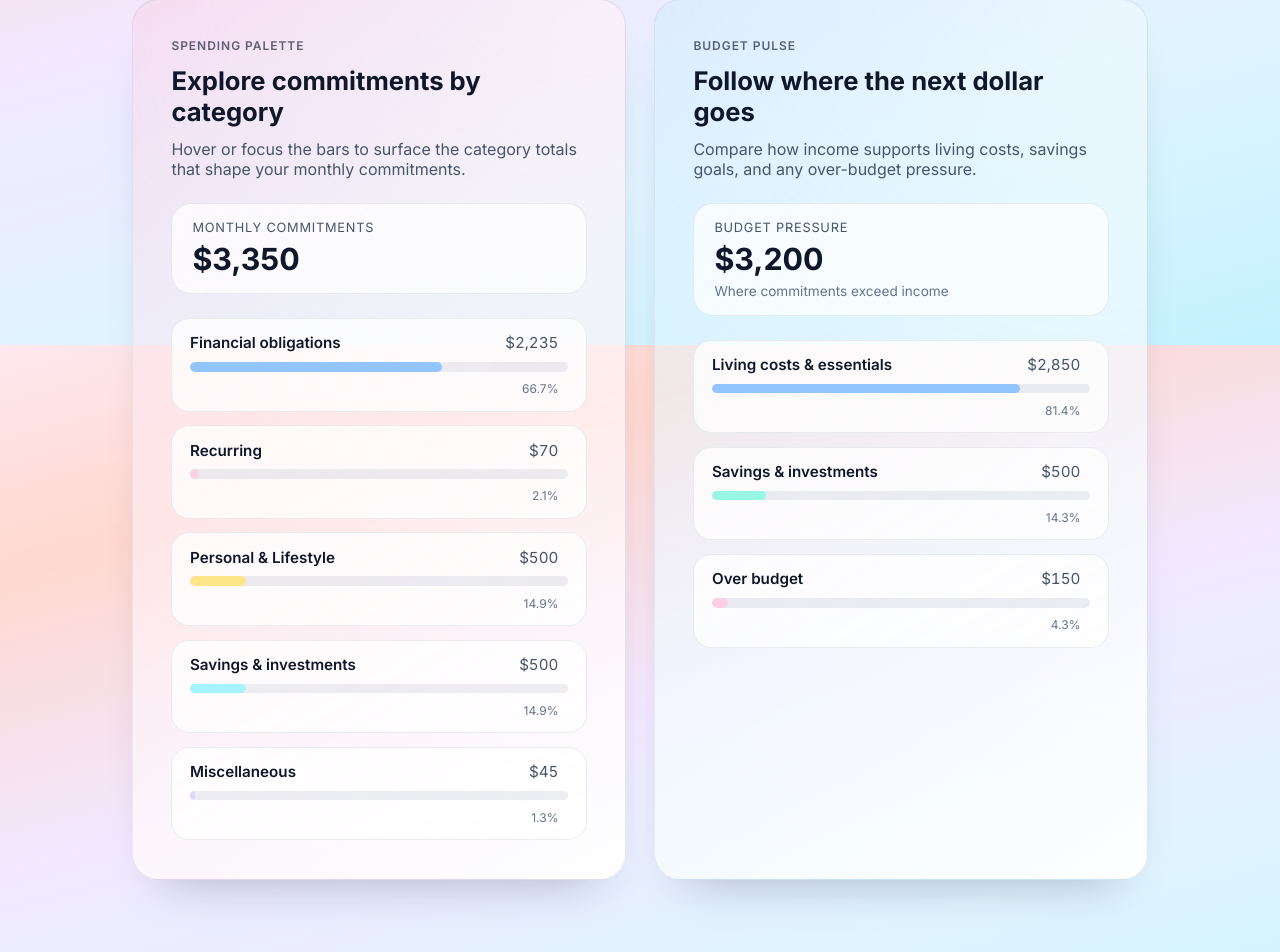
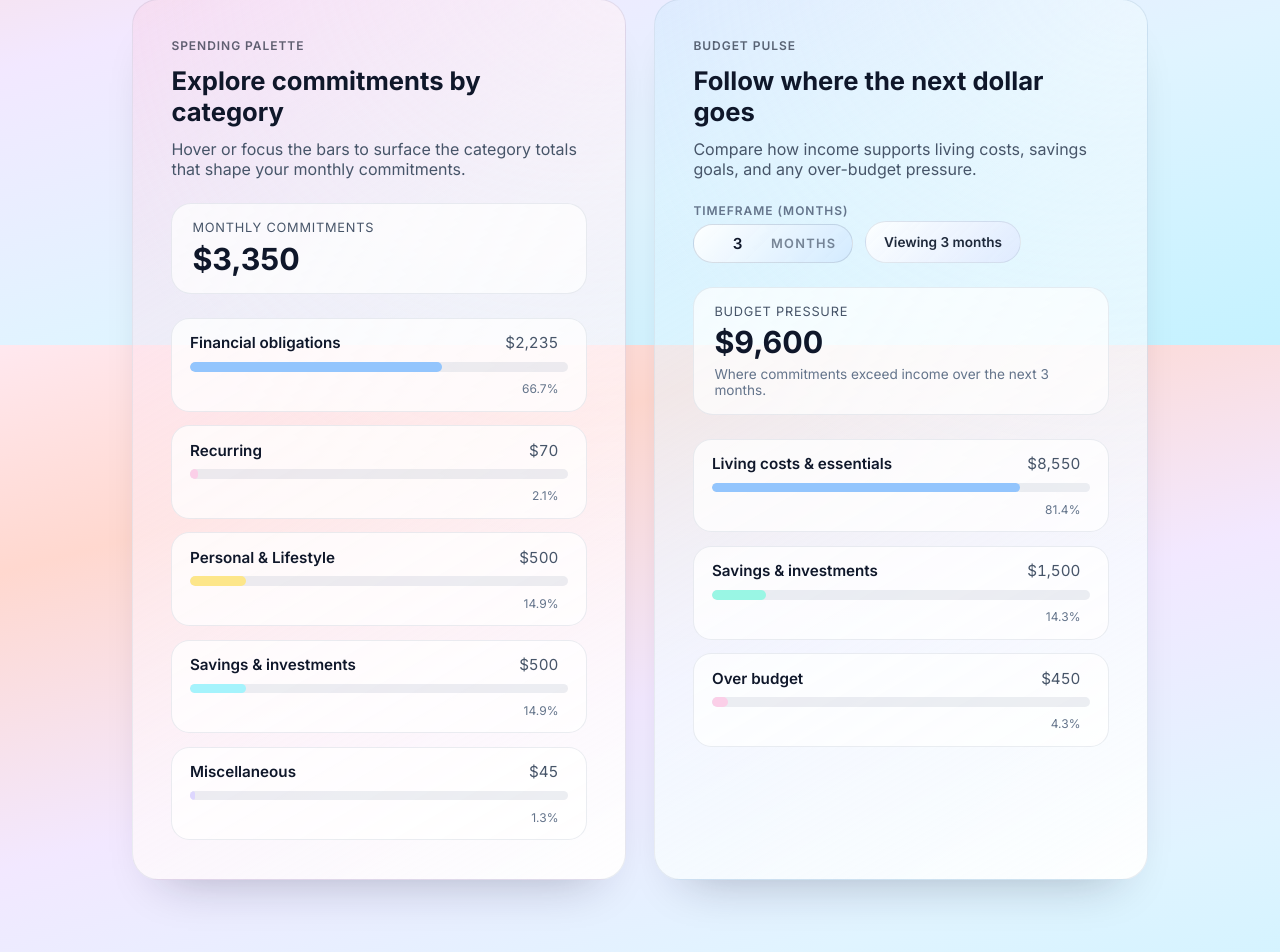
Before and after one commit to Razorblade3456/finance-tracker, a React (Vite) app: page / in a window 1280 px wide. Shown: the part 2855-3807 px from the top of the page. Built offline with nearby package versions, Linux system fonts and the light colour scheme.

Commit message:
Add configurable budget timeframe control

```diff
--- a/src/App.tsx
+++ b/src/App.tsx
@@ -1,4 +1,5 @@
 import {
+  ChangeEvent,
   DragEvent as ReactDragEvent,
   useCallback,
   useEffect,
@@ -56,6 +57,8 @@ const sortTransactionsByRecency = (transactions: Transaction[]) =>
   [...transactions].sort((a, b) => getTransactionTimestamp(b) - getTransactionTimestamp(a));
 
 const themeStorageKey = 'flow-ledger-theme';
+
+const BUDGET_TIMEFRAME_MAX_MONTHS = 24;
 
 const baseCategories: Category[] = [
   {
@@ -245,6 +248,7 @@ export default function App() {
   }, []);
   const [selectedYear, setSelectedYear] = useState(() => String(new Date().getFullYear()));
   const [isCategoryMonthMenuOpen, setCategoryMonthMenuOpen] = useState(false);
+  const [budgetTimeframeMonths, setBudgetTimeframeMonths] = useState(3);
   const darkModeLabel = isDarkMode ? 'Switch to light mode' : 'Switch to dark mode';
 
   const formatter = useMemo(
@@ -623,6 +627,22 @@ export default function App() {
     [monthlyIncome, monthlyCommitments, monthlySavings, net]
   );
 
+  const sanitizedBudgetTimeframe = useMemo(() => {
+    if (!budgetTimeframeMonths || Number.isNaN(budgetTimeframeMonths)) {
+      return 1;
+    }
+
+    return Math.min(Math.max(Math.trunc(budgetTimeframeMonths), 1), BUDGET_TIMEFRAME_MAX_MONTHS);
+  }, [budgetTimeframeMonths]);
+
+  const budgetTimeframeDisplay = useMemo(() => {
+    if (sanitizedBudgetTimeframe === 1) {
+      return '1 month';
+    }
+
+    return `${sanitizedBudgetTimeframe} months`;
+  }, [sanitizedBudgetTimeframe]);
+
   const insights = useMemo(() => {
     type InsightBar = { id: string; name: string; value: number; accent: string };
 
@@ -638,11 +658,16 @@ export default function App() {
 
     const spendingTotal = spendingBars.reduce((sum, bar) => sum + bar.value, 0);
 
-    const livingCosts = Math.max(monthlyCommitments - monthlySavings, 0);
-    const savings = Math.max(monthlySavings, 0);
-    const net = monthlyIncome - monthlyCommitments;
-    const available = net > 0 ? net : 0;
-    const overBudget = net < 0 ? Math.abs(net) : 0;
+    const livingCostsMonthly = Math.max(monthlyCommitments - monthlySavings, 0);
+    const savingsMonthly = Math.max(monthlySavings, 0);
+    const netMonthly = monthlyIncome - monthlyCommitments;
+    const availableMonthly = netMonthly > 0 ? netMonthly : 0;
+    const overBudgetMonthly = netMonthly < 0 ? Math.abs(netMonthly) : 0;
+
+    const livingCosts = livingCostsMonthly * sanitizedBudgetTimeframe;
+    const savings = savingsMonthly * sanitizedBudgetTimeframe;
+    const available = availableMonthly * sanitizedBudgetTimeframe;
+    const overBudget = overBudgetMonthly * sanitizedBudgetTimeframe;
 
     const allocationBars: InsightBar[] = [];
 
@@ -683,7 +708,10 @@ export default function App() {
     }
 
     const allocationTotal = allocationBars.reduce((sum, bar) => sum + bar.value, 0);
-    const hasAvailable = available > 0;
+    const hasAvailable = availableMonthly > 0;
+    const timeframeSentence = sanitizedBudgetTimeframe === 1
+      ? 'this month'
+      : `the next ${sanitizedBudgetTimeframe} months`;
 
     return {
       spending: {
@@ -695,9 +723,13 @@ export default function App() {
         total: allocationTotal,
         summaryLabel: hasAvailable ? 'Budget allocation' : 'Budget pressure',
         summaryHelper: hasAvailable
-          ? 'How your income covers this month’s plan'
-          : 'Where commitments exceed income',
-        summaryValue: monthlyIncome > 0 ? monthlyIncome : allocationTotal
+          ? `How your income covers ${timeframeSentence}.`
+          : `Where commitments exceed income over ${timeframeSentence}.`,
+        summaryValue:
+          monthlyIncome > 0 ? monthlyIncome * sanitizedBudgetTimeframe : allocationTotal,
+        timeframeDisplay: sanitizedBudgetTimeframe === 1 ? '1 month' : `${sanitizedBudgetTimeframe} months`,
+        timeframeSentence,
+        timeframeMonths: sanitizedBudgetTimeframe
       }
     };
   }, [
@@ -705,8 +737,31 @@ export default function App() {
     categoryMonthlyTotals,
     monthlyCommitments,
     monthlySavings,
-    monthlyIncome
+    monthlyIncome,
+    sanitizedBudgetTimeframe
   ]);
+
+  const handleBudgetTimeframeChange = useCallback((event: ChangeEvent<HTMLInputElement>) => {
+    const nextValue = Number(event.target.value);
+
+    if (Number.isNaN(nextValue)) {
+      setBudgetTimeframeMonths(1);
+      return;
+    }
+
+    const clamped = Math.min(Math.max(Math.trunc(nextValue), 1), BUDGET_TIMEFRAME_MAX_MONTHS);
+    setBudgetTimeframeMonths(clamped);
+  }, []);
+
+  const handleBudgetTimeframeBlur = useCallback(() => {
+    setBudgetTimeframeMonths((current) => {
+      if (!current || Number.isNaN(current)) {
+        return 1;
+      }
+
+      return Math.min(Math.max(Math.trunc(current), 1), BUDGET_TIMEFRAME_MAX_MONTHS);
+    });
+  }, []);
 
   const pinnedSummary = useMemo(() => {
     type PinnedItem = {
@@ -1202,6 +1257,26 @@ export default function App() {
                 pressure.
               </p>
             </div>
+            <div className="insight-controls">
+              <label className="control-group" htmlFor="budget-timeframe">
+                <span className="control-label">Timeframe (months)</span>
+                <span className="control-input-wrapper">
+                  <input
+                    id="budget-timeframe"
+                    className="control-input"
+                    type="number"
+                    min={1}
+                    max={BUDGET_TIMEFRAME_MAX_MONTHS}
+                    value={sanitizedBudgetTimeframe}
+                    onChange={handleBudgetTimeframeChange}
+                    onBlur={handleBudgetTimeframeBlur}
+                    aria-label="Choose how many months to include in the budget overview"
+                  />
+                  <span className="control-input-suffix">months</span>
+                </span>
+              </label>
+              <span className="summary-pill">Viewing {budgetTimeframeDisplay}</span>
+            </div>
             <div className="insight-summary">
               <span className="insight-summary-label">{insights.allocation.summaryLabel}</span>
               <span className="insight-summary-value">
@@ -1213,7 +1288,7 @@ export default function App() {
               data={insights.allocation.bars}
               total={insights.allocation.total}
               formatCurrency={formatCurrency}
-              ariaLabel="Monthly budget allocation"
+              ariaLabel={`Budget allocation over ${insights.allocation.timeframeSentence}`}
               emptyMessage="Track income and commitments to see your allocation."
             />
           </article>
--- a/src/styles.css
+++ b/src/styles.css
@@ -370,6 +370,26 @@ a {
   transform: translateY(-1px);
 }
 
+.control-input-wrapper {
+  display: inline-flex;
+  align-items: center;
+  gap: 0.4rem;
+  min-width: 160px;
+  border-radius: 999px;
+  background: linear-gradient(135deg, rgba(255, 255, 255, 0.94), rgba(209, 233, 255, 0.9));
+  border: 1px solid rgba(148, 163, 184, 0.35);
+  box-shadow: 0 14px 32px -22px rgba(15, 23, 42, 0.32);
+  padding: 0 1rem;
+  transition: box-shadow var(--transition-snappy), border-color var(--transition-snappy),
+    transform var(--transition-snappy);
+}
+
+.control-input-wrapper:focus-within {
+  border-color: rgba(59, 130, 246, 0.45);
+  box-shadow: 0 20px 40px -26px rgba(15, 23, 42, 0.4);
+  transform: translateY(-1px);
+}
+
 .control-select {
   appearance: none;
   background: transparent;
@@ -393,6 +413,40 @@ a {
   color: rgba(71, 85, 105, 0.7);
   pointer-events: none;
   transform: translateY(1px);
+}
+
+.control-input {
+  appearance: textfield;
+  background: transparent;
+  border: none;
+  padding: 0.55rem 0;
+  font-size: 0.95rem;
+  font-weight: 600;
+  color: #0f172a;
+  width: 100%;
+  text-align: center;
+}
+
+.control-input:focus-visible {
+  outline: none;
+}
+
+.control-input::-webkit-outer-spin-button,
+.control-input::-webkit-inner-spin-button {
+  margin: 0;
+  -webkit-appearance: none;
+}
+
+.control-input[type='number'] {
+  -moz-appearance: textfield;
+}
+
+.control-input-suffix {
+  font-size: 0.8rem;
+  text-transform: uppercase;
+  letter-spacing: 0.1em;
+  color: rgba(71, 85, 105, 0.7);
+  font-weight: 600;
 }
 
 .summary-controls > * {
@@ -1240,6 +1294,13 @@ textarea {
   display: flex;
   flex-direction: column;
   gap: 0.75rem;
+}
+
+.insight-controls {
+  display: flex;
+  flex-wrap: wrap;
+  gap: 0.75rem;
+  align-items: flex-end;
 }
 
 .insight-kicker {
@@ -1492,11 +1553,25 @@ body.theme-dark .control-select-wrapper {
   box-shadow: 0 22px 48px -30px rgba(2, 6, 23, 0.82);
 }
 
+body.theme-dark .control-input-wrapper {
+  background: linear-gradient(135deg, rgba(30, 41, 59, 0.96), rgba(15, 23, 42, 0.9));
+  border-color: rgba(71, 85, 105, 0.6);
+  box-shadow: 0 22px 48px -30px rgba(2, 6, 23, 0.82);
+}
+
 body.theme-dark .control-select {
   color: #f1f5f9;
 }
 
 body.theme-dark .control-select-icon {
+  color: rgba(148, 163, 184, 0.75);
+}
+
+body.theme-dark .control-input {
+  color: #f1f5f9;
+}
+
+body.theme-dark .control-input-suffix {
   color: rgba(148, 163, 184, 0.75);
 }
 
```
